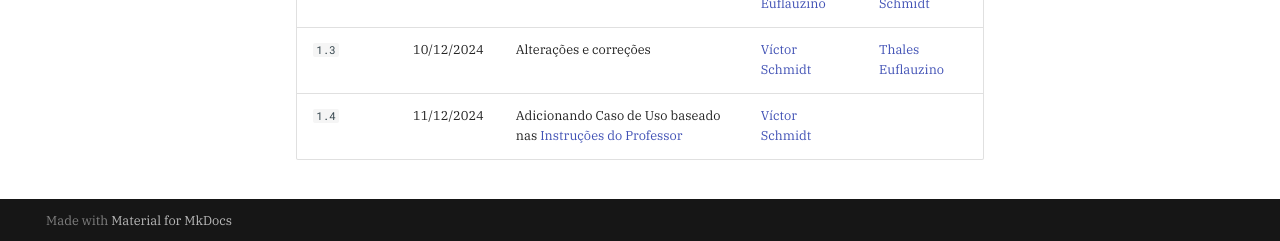
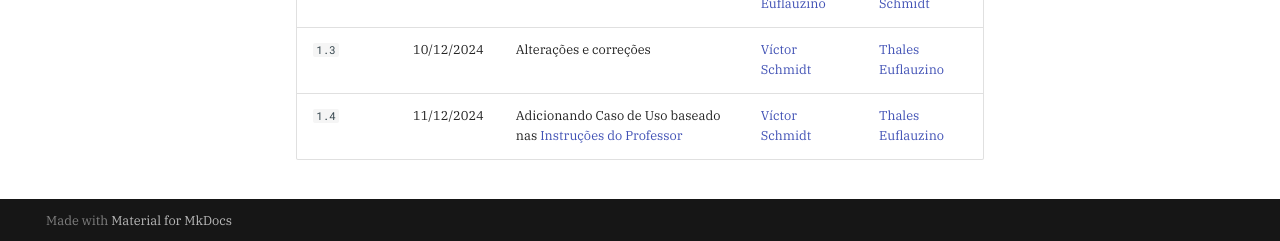
Before and after one commit to Requisitos-de-Software/2024.2-Grupo05, an MkDocs documentation site: the page built from docs/modelagem-pt1/casos-de-uso.md, in a window 1280 px wide and 900 px high, scrolled down 9662 px. Shown: the part 656-897 px from the top of the window. Built offline with MkDocs 1.6.1 and Material for MkDocs 9.7.7, drawn with Linux system fonts in a browser that asks for light colours; comment, search, counter and statistics services are not loaded.

Commit message:
Update casos-de-uso.md

```diff
--- a/docs/modelagem-pt1/casos-de-uso.md
+++ b/docs/modelagem-pt1/casos-de-uso.md
@@ -216,4 +216,4 @@
 | `1.1`    | 07/12/2024 | Corrigindo Fonte para Autor | [Thales Euflauzino](https://github.com/thaleseuflauzino)   | [Víctor Schmidt](https://github.com/moonshinerd) |
 | `1.2`    | 07/12/2024 | Corrigindo Fonte para Autor | [Thales Euflauzino](https://github.com/thaleseuflauzino)   | [Víctor Schmidt](https://github.com/moonshinerd) |
 | `1.3`    | 10/12/2024 | Alterações e correções | [Víctor Schmidt](https://github.com/moonshinerd)   | [Thales Euflauzino](https://github.com/thaleseuflauzino) |
-| `1.4`    | 11/12/2024 | Adicionando Caso de Uso baseado nas [Instruções do Professor](../../elicitacao/grupo5/requisitos/#requisitos-por-integrante)| [Víctor Schmidt](https://github.com/moonshinerd)   |  |
+| `1.4`    | 11/12/2024 | Adicionando Caso de Uso baseado nas [Instruções do Professor](../../elicitacao/grupo5/requisitos/#requisitos-por-integrante)| [Víctor Schmidt](https://github.com/moonshinerd)   | [Thales Euflauzino](https://github.com/thaleseuflauzino) |
```
